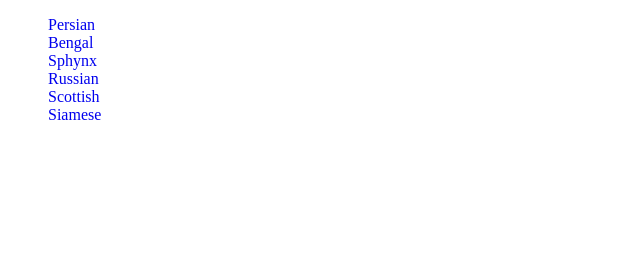
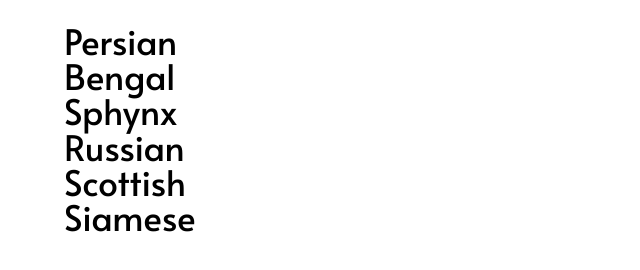
Before and after one commit to eraynai/UX_Component, a plain HTML site: page index.html in a window 1280 px wide. Shown: the whole page, without its empty margins (0-640 px from the left). Drawn offline with Linux system fonts and the light colour scheme.

Commit message:
font style changed

```diff
--- a/css/style.css
+++ b/css/style.css
@@ -3,10 +3,22 @@
 
 }
 
+.navigation li{
+    /*border: 1px blue solid;*/
+    margin: 1rem;
+    height: 1.2rem;
+}
+
 .navigation li a{
     text-decoration: none;
+    color: black;
+    font-family: 'Alata', sans-serif;
+    font-size: 2.2rem;
+    /*padding: 0.5rem;
+    height: 2.2rem;*/
+
 }
 
-a:hover{
+.navigation li a:hover{
     color: grey;
 }
--- a/index.html
+++ b/index.html
@@ -5,6 +5,7 @@
     <meta name="viewport" content="width=device-width, initial-scale=1.0">
     <title>UX Component</title>
     <link rel="stylesheet" href="css/style.css">
+    <link href="https://fonts.googleapis.com/css?family=Alata&display=swap" rel="stylesheet">
 </head>
 <body>
     <nav>
```
